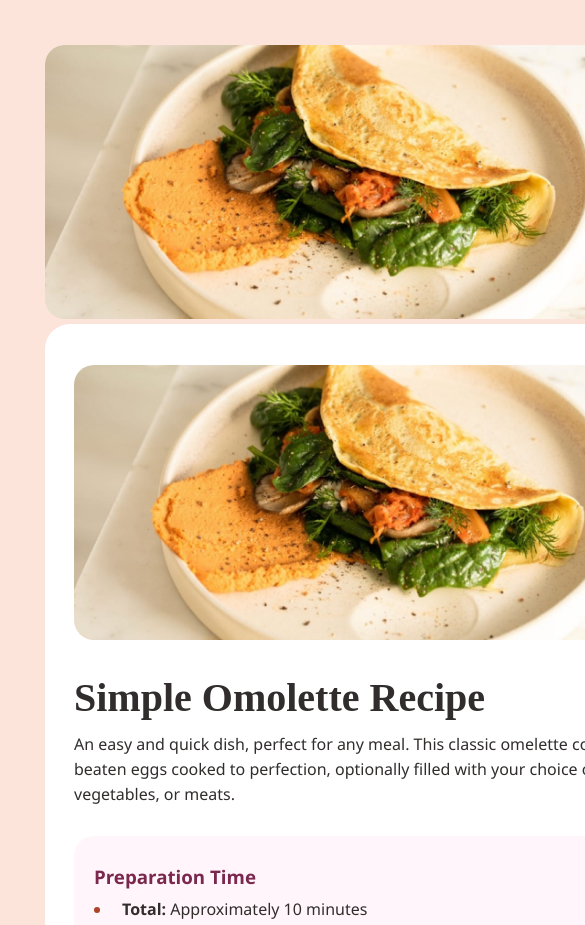
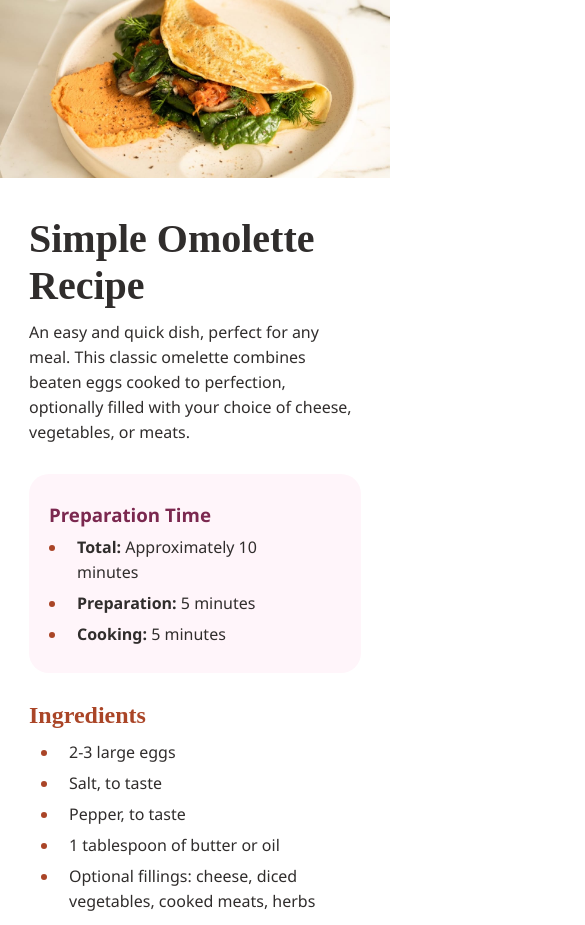
Before and after one commit to valdirmateus11/Pagina_de_Receitas, a plain HTML site: page index.html in a window 390 px wide. Shown: the top 925 px of the page, 585 px wide, since content can reach past the window. Drawn offline with Linux system fonts and the light colour scheme.

Commit message:
Refactor CSS for responsive design and layout
Updated styles for images and main section layout.

```diff
--- a/style.css
+++ b/style.css
@@ -3,24 +3,18 @@
     padding: 0;
     font-family: 'Segoe UI', Tahoma, Geneva, "young-serif", Verdana, sans-serif;
 }
+.desktop{
+    display: none;
+}
 img{
-    width: 600px;
-    height: 300;
-    border-radius: 20px;
-}
-
-body{
-    width: 100vw;
-    background-color: rgba(239, 78, 19, 0.148);
-    padding: 45px;
+    width: 100%;
+    height: 100%;
 }
 main{
-    padding: 12px 29px;
-    border-radius: 25px;
+    padding: 3px 29px;
     background-color: hsl(0, 0%, 100%);
     margin: 0 auto;
     color: hsl(24, 5%, 18%);
-    width: 600px;
 }
 section{
     margin: 29px 0;
```
